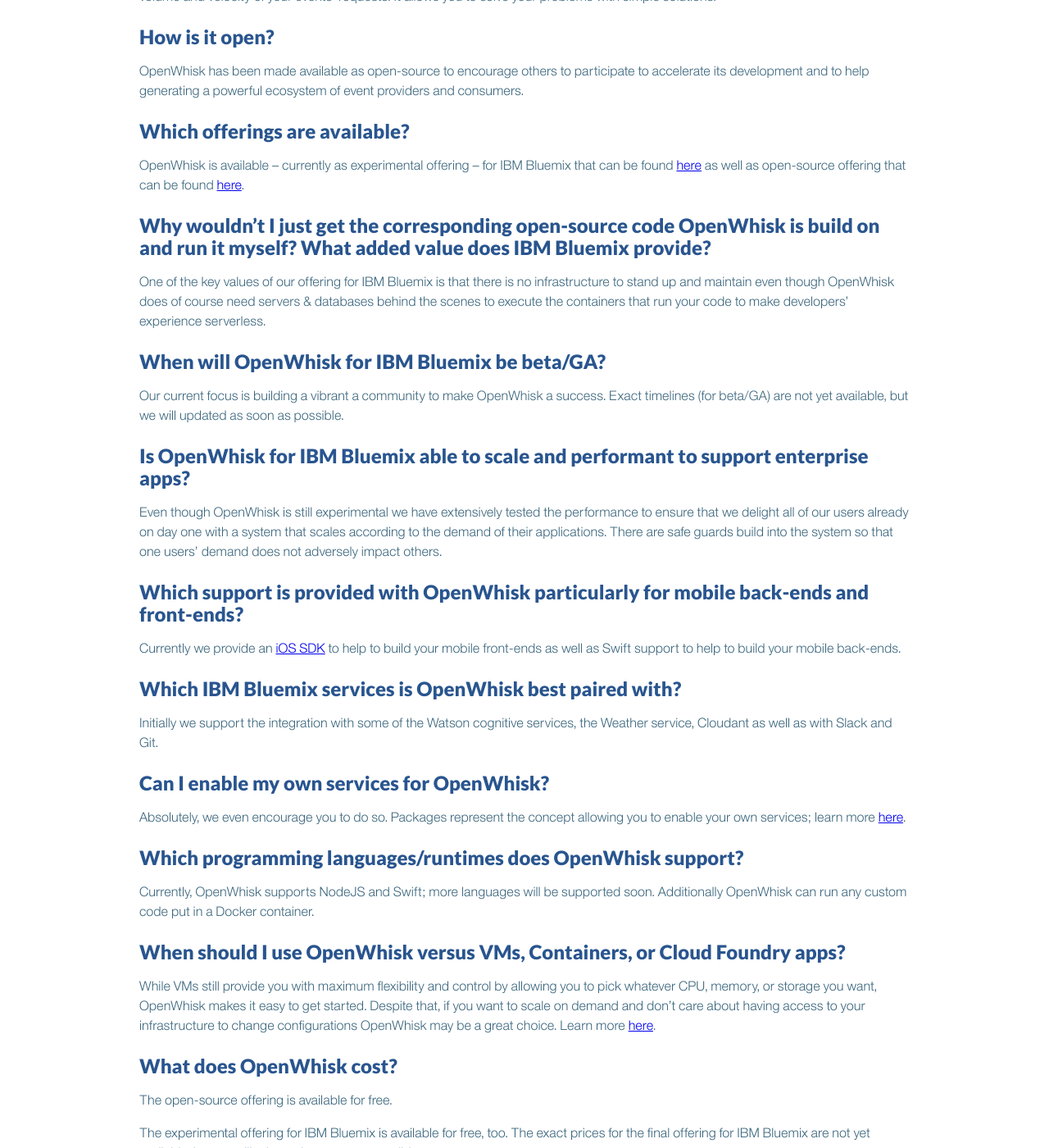
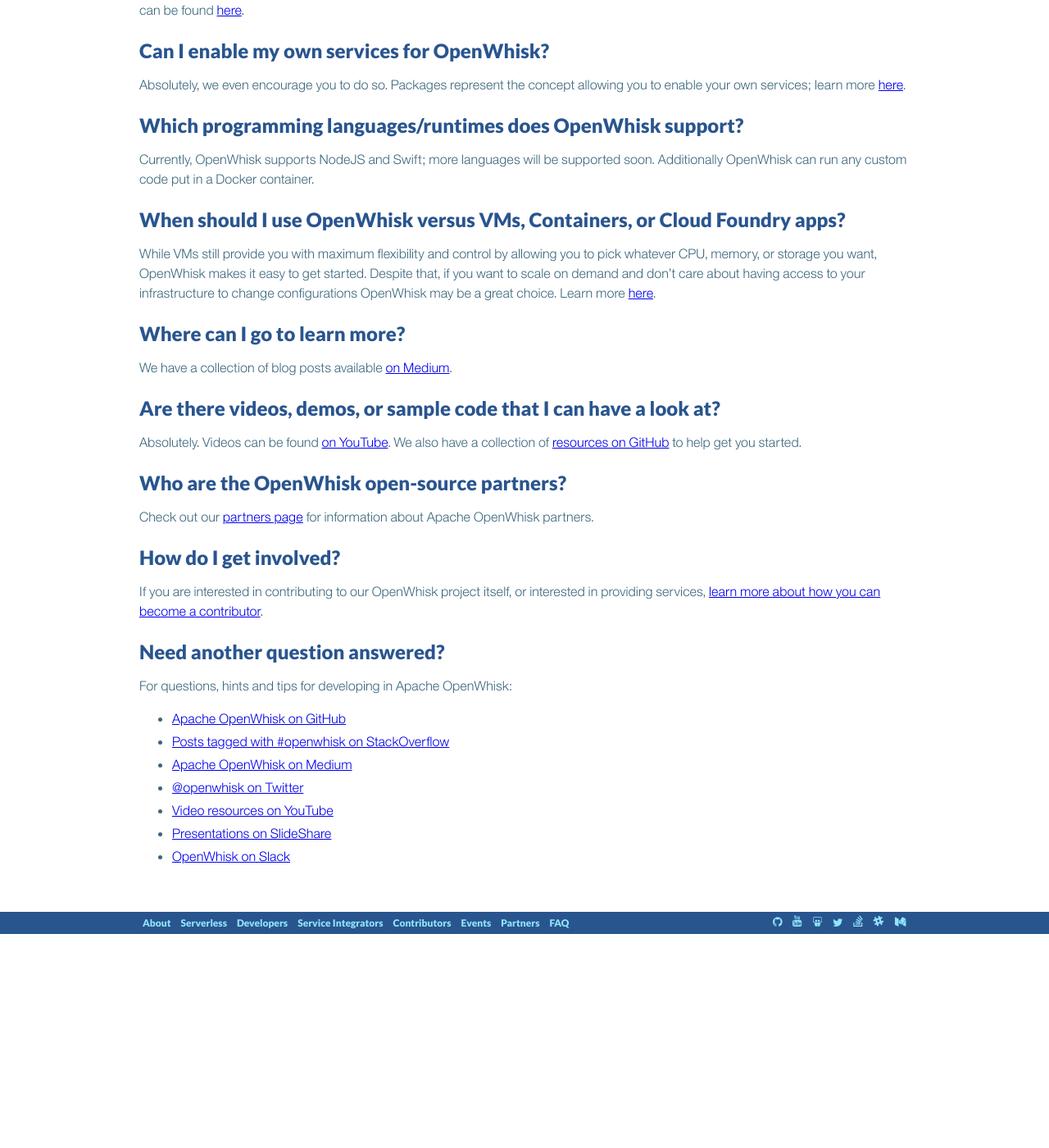
Before and after one commit to apache/openwhisk-website, a Jekyll site: the page built from faq.md, in a window 1280 px wide and 1400 px high, scrolled down 1073 px. Shown: the whole window at 82% size. Built offline with Jekyll 4.4.1, drawn with Linux system fonts in a browser that asks for light colours; after the commit the page ends 2212 px from its top, so only the background shows below that; some of the changed text lies outside the part shown.

Commit message:
feat(faq): removed IBM content, cleaned up links, minor copy edits
closes #52

```diff
--- a/faq.md
+++ b/faq.md
@@ -9,7 +9,7 @@
 
 Event-driven programming follows a paradigm in which the flow of an application is determined by events such as user actions, sensor outputs, or messages from other applications or services.
 
-Serverless computing refers to a model where the existence of servers is simply hidden from developers. I.e. that even though servers still exist developers are relieved from the need to care about their operation. Learn more [here](https://ibm.biz/Bd4jBQ).
+Serverless computing refers to a model where the existence of servers is simply hidden from developers. I.e. that even though servers still exist developers are relieved from the need to care about their operation. Learn more [here]({{ site.github.url }}/serverless).
 
 ### What problems does OpenWhisk solve? What can you do with OpenWhisk?
 
@@ -21,31 +21,11 @@
 
 ### Which offerings are available?
 
-OpenWhisk is available – currently as experimental offering – for IBM Bluemix that can be found [here](https://ibm.biz/Bd4cuB) as well as open-source offering that can be found [here](https://ibm.biz/Bd4jBU).
-
-### Why wouldn’t I just get the corresponding open-source code OpenWhisk is build on and run it myself? What added value does IBM Bluemix provide?
-
-One of the key values of our offering for IBM Bluemix is that there is no infrastructure to stand up and maintain even though OpenWhisk does of course need servers & databases behind the scenes to execute the containers that run your code to make developers’ experience serverless.
-
-### When will OpenWhisk for IBM Bluemix be beta/GA?
-
-Our current focus is building a vibrant a community to make OpenWhisk a success. Exact timelines (for beta/GA) are not yet available, but we will updated as soon as possible.
-
-### Is OpenWhisk for IBM Bluemix able to scale and performant to support enterprise apps?
-
-Even though OpenWhisk is still experimental we have extensively tested the performance to ensure that we delight all of our users already on day one with a system that scales according to the demand of their applications. There are safe guards build into the system so that one users’ demand does not adversely impact others.
-
-### Which support is provided with OpenWhisk particularly for mobile back-ends and front-ends?
-
-Currently we provide an [iOS SDK](https://ibm.biz/Bd4jBN) to help to build your mobile front-ends as well as Swift support to help to build your mobile back-ends.
-
-### Which IBM Bluemix services is OpenWhisk best paired with?
-
-Initially we support the integration with some of the Watson cognitive services, the Weather service, Cloudant as well as with Slack and Git.
+OpenWhisk is available – currently as experimental offering – for IBM Bluemix that can be found [here](https://console.ng.bluemix.net/openwhisk/) as well as open-source offering that can be found [here](https://github.com/openwhisk/openwhisk).
 
 ### Can I enable my own services for OpenWhisk?
 
-Absolutely, we even encourage you to do so. Packages represent the concept allowing you to enable your own services; learn more [here](https://ibm.biz/Bd4jBt).
+Absolutely, we even encourage you to do so. Packages represent the concept allowing you to enable your own services; learn more [here](https://github.com/openwhisk/openwhisk/blob/master/docs/packages.md).
 
 ### Which programming languages/runtimes does OpenWhisk support?
 
@@ -53,34 +33,32 @@
 
 ### When should I use OpenWhisk versus VMs, Containers, or Cloud Foundry apps?
 
-While VMs still provide you with maximum flexibility and control by allowing you to pick whatever CPU, memory, or storage you want, OpenWhisk makes it easy to get started. Despite that, if you want to scale on demand and don’t care about having access to your infrastructure to change configurations OpenWhisk may be a great choice. Learn more [here](https://ibm.biz/Bd4jBh).
-
-### What does OpenWhisk cost?
-
-The open-source offering is available for free.
-
-The experimental offering for IBM Bluemix is available for free, too. The exact prices for the final offering for IBM Bluemix are not yet available, but we will released as soon as possible.
+While VMs still provide you with maximum flexibility and control by allowing you to pick whatever CPU, memory, or storage you want, OpenWhisk makes it easy to get started. Despite that, if you want to scale on demand and don’t care about having access to your infrastructure to change configurations OpenWhisk may be a great choice. Learn more [here](https://www.ibm.com/blogs/bluemix/2015/08/bluemix-instant-runtimes-containers-or-virtual-machines/).
 
 ### Where can I go to learn more?
 
-You have already found the right place to learn more. For instance, browse through the resources we have pulled together here, read the blog posts we have made available [here](https://ibm.biz/Bd4jBJ), or read the articles we have listed [here](https://ibm.biz/Bd4jBu).
+We have a collection of blog posts available [on Medium](https://medium.com/openwhisk).
 
 ### Are there videos, demos, or sample code that I can have a look at?
 
-Absolutely. Videos can be found [here](https://ibm.biz/Bd4cJg), sample code [here](https://ibm.biz/Bd4cA7). Also check out this cool sample application to get an impression of what can be build using OpenWhisk.
+Absolutely. Videos can be found [on YouTube](https://www.youtube.com/channel/UCbzgShnQk8F43NKsvEYA1SA). We also have a collection of [resources on GitHub](https://github.com/openwhisk/awesome-openwhisk/) to help get you started.
 
 ### Who are the OpenWhisk open-source partners?
 
-At the moment we are discussing with different potential partners; we will provide a list of partners [here](https://ibm.biz/Bd4jBT) as soon as possible.
+Check out our [partners page]({{ site.github.url }}/partners) for information about Apache OpenWhisk partners.
 
 ### How do I get involved?
 
-If you are interested in contributing to our OpenWhisk project itself, or interested in providing services, learn more about how you can get involved [here](https://ibm.biz/Bd4cuR).
+If you are interested in contributing to our OpenWhisk project itself, or interested in providing services, [learn more about how you can become a contributor]({{ site.github.url }}/contributors).
 
 ### Need another question answered?
 
-For questions, hints and tips for developing in OpenWhisk, check out StackOverflow: [#openwhisk](https://ibm.biz/Bd4cAM).
+For questions, hints and tips for developing in Apache OpenWhisk:
 
-You can also ask questions and follow along in the forum at [OpenWhisk Forum](https://ibm.biz/Bd4cu4).
-
-**Learn more about OpenWhisk by reviewing the articles available [here](http://developer.ibm.com/openwhisk/media#openwhisk).**
+- [Apache OpenWhisk on GitHub](https://github.com/openwhisk)
+- [Posts tagged with #openwhisk on StackOverflow](http://stackoverflow.com/questions/tagged/openwhisk)
+- [Apache OpenWhisk on Medium](https://medium.com/openwhisk)
+- [@openwhisk on Twitter](https://twitter.com/openwhisk)
+- [Video resources on YouTube](https://www.youtube.com/channel/UCbzgShnQk8F43NKsvEYA1SA)
+- [Presentations on SlideShare](http://www.slideshare.net/OpenWhisk)
+- [OpenWhisk on Slack](http://slackindwo.mybluemix.net/)
```
